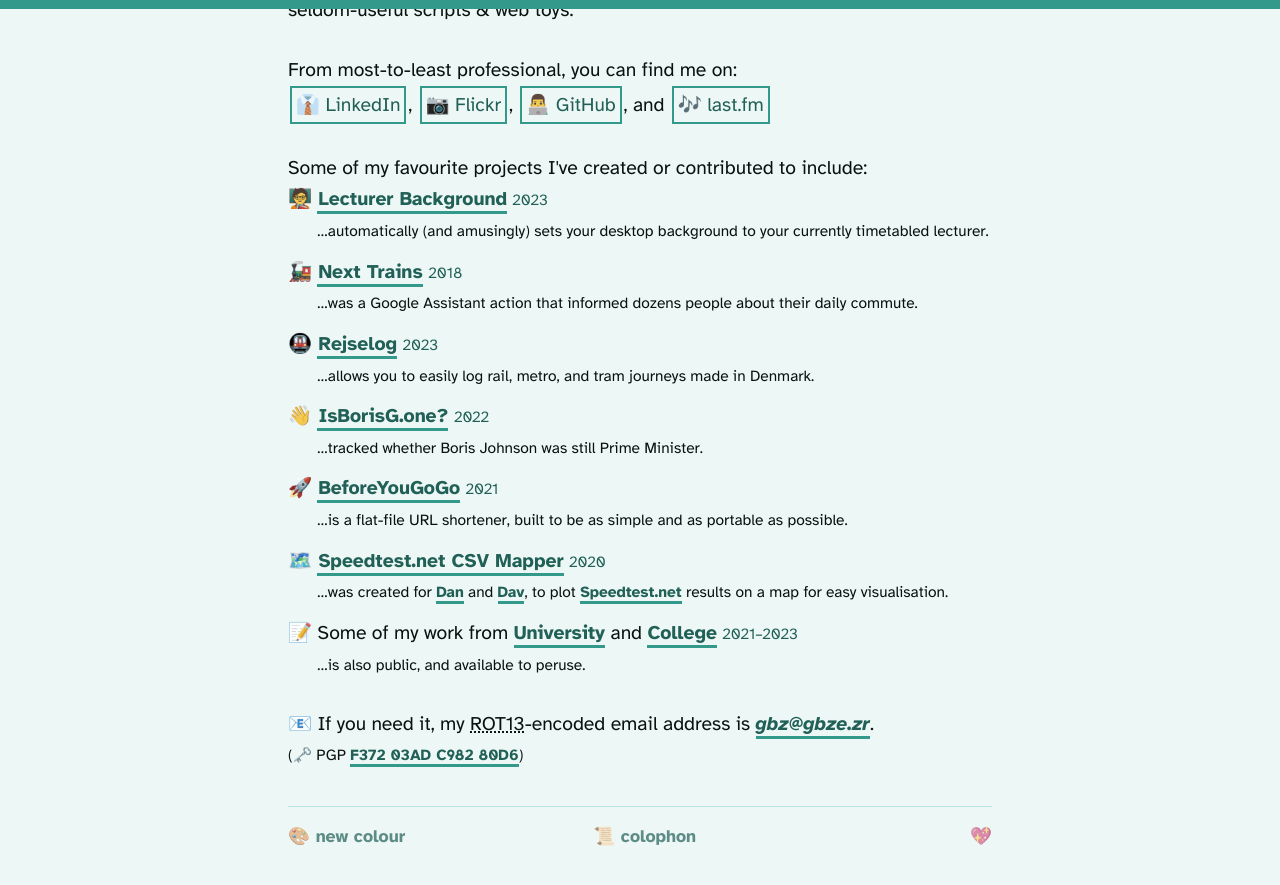
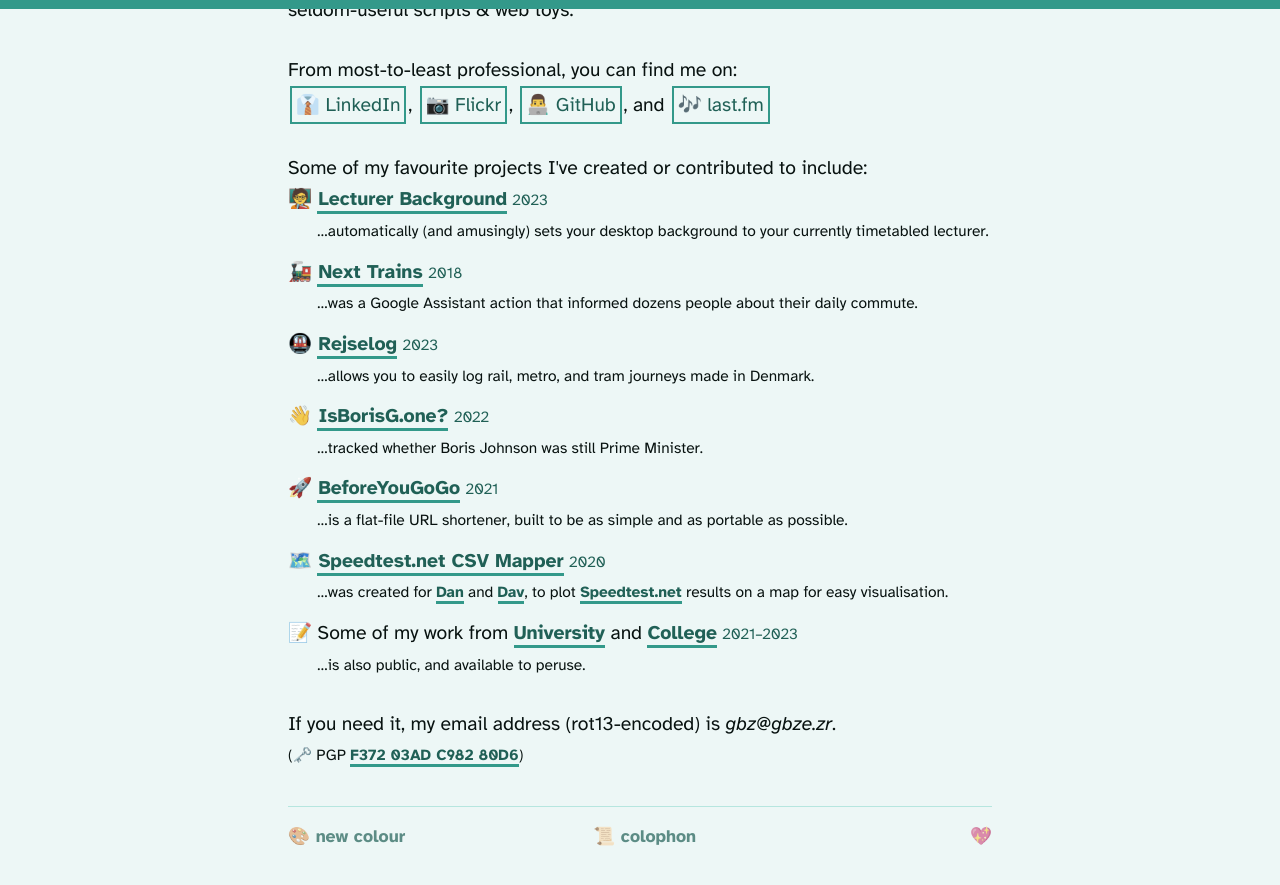
Before and after one commit to t5r7/thomasr.me, a Jekyll site: the page built from index.html, in a window 1280 px wide and 900 px high, scrolled down 571 px. Shown: the top 885 px of the window. Built offline with Jekyll 4.4.1, drawn with Linux system fonts in a browser that asks for light colours.

Commit message:
remove link to rot13 page

```diff
--- a/index.html
+++ b/index.html
@@ -99,7 +99,7 @@
     <h2 class="sr-only">Contact</h2>
 
     <p>
-        <span class="emoji-icon" aria-hidden="true">📧</span> If you need it, my <abbr title="Rotate 13 substitution cipher">ROT13</abbr>-encoded email address is <a href="https://thomasr.dev/rot13#gbz%40gbze.zr"> <em>gbz@gbze.zr</em></a>.
+        If you need it, my email address (rot13-encoded) is <em onclick="window.getSelection().setBaseAndExtent(this,0,this,1)">gbz@gbze.zr</em>.
         <span class="smol" style="display: block;">(<span class="emoji-icon" aria-hidden="true">🗝️</span> PGP <a href="https://keys.openpgp.org/vks/v1/by-fingerprint/AAE3375755B3B3F9BDDA32FCF37203ADC98280D6">F372 03AD C982 80D6</a>)</span>
     </p>
 </section>
```
